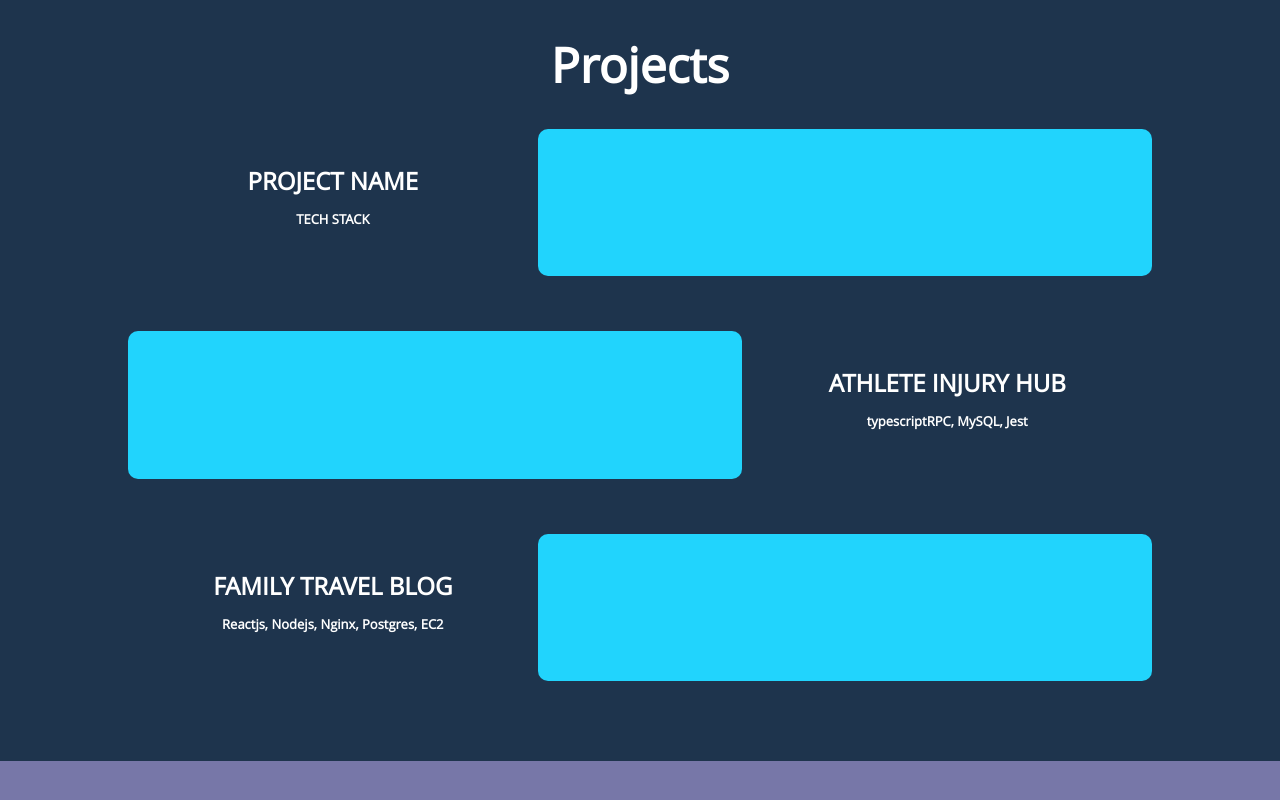
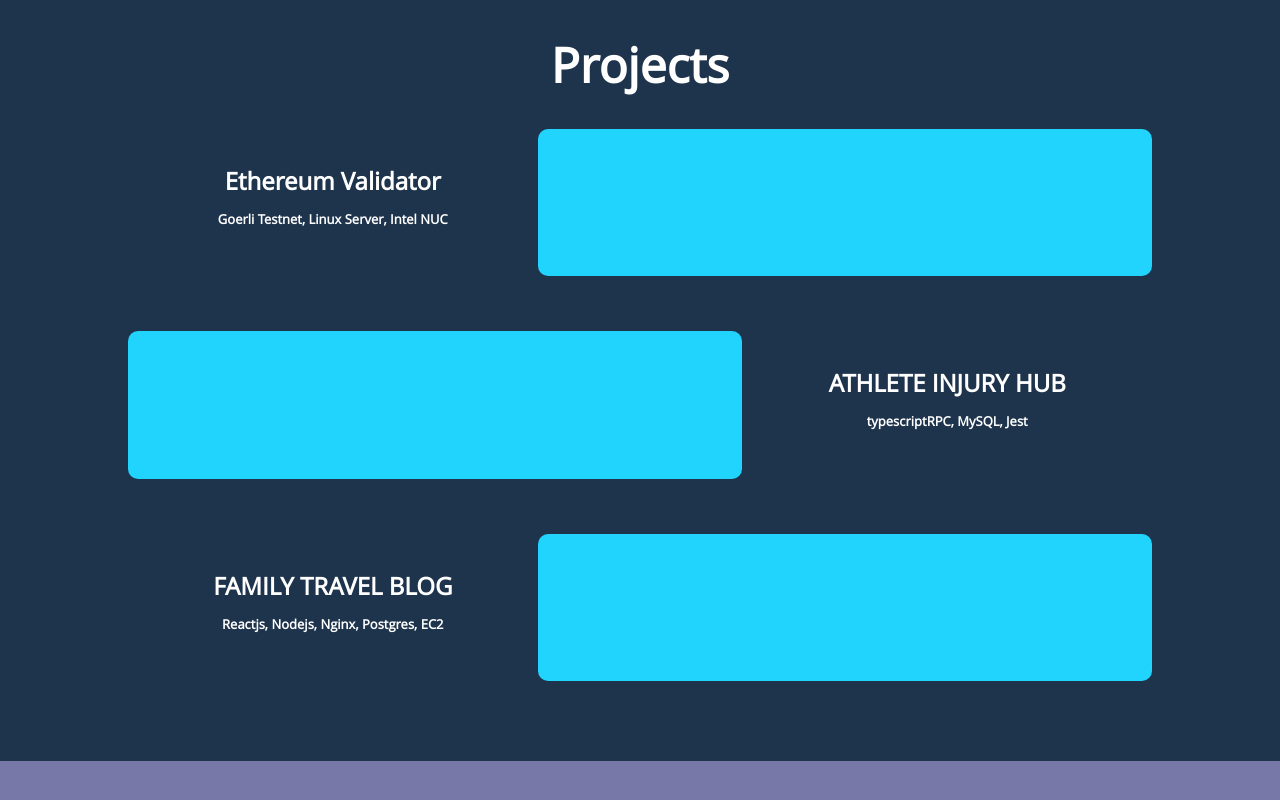
Before and after one commit to cporter1/portfolio-site, a Next.js app: page /sections/Projects in a window 1280 px wide. Built offline with nearby package versions, Linux system fonts and the light colour scheme.

Commit message:
changed details

```diff
--- a/src/pages/components/Navbar.js
+++ b/src/pages/components/Navbar.js
@@ -15,11 +15,11 @@ export default function Navbar() {
               id='about-section'>
                 About Me
             </ScrollToLink></li>
-        <li><ScrollToLink
+        {/* <li><ScrollToLink
               className='scrollto-link'
               id='projects-section'>
                 Projects
-            </ScrollToLink></li>
+            </ScrollToLink></li> */}
         <li><ScrollToLink
               className='scrollto-link'
               id='skills-section'>
--- a/src/pages/index.js
+++ b/src/pages/index.js
@@ -27,7 +27,7 @@ export default function Home() {
 
         <Intro     />
         <AboutMe   />
-        <Projects  />
+        {/* <Projects  /> */}
         <Skills    />
         <ContactMe />
       </main>
--- a/src/pages/sections/Intro.js
+++ b/src/pages/sections/Intro.js
@@ -9,7 +9,7 @@ export default function Intro() {
       <h1>Welcome, my name is Colin Porter.</h1>
       <h2>
         <i className="intro-description">
-          Frontend Software Engineer
+          IT Specialist & Software Engineer
         </i>
       </h2>
 
--- a/src/pages/sections/Projects.js
+++ b/src/pages/sections/Projects.js
@@ -6,8 +6,8 @@ export default function Project() {
             <div className="projects-wrapper">
                 <div className="grid-row">
                     <div className="project-info">
-                        <h2>PROJECT NAME</h2>
-                        <h3>TECH STACK</h3>
+                        <h2>Ethereum Validator</h2>
+                        <h3>Goerli Testnet, Linux Server, Intel NUC</h3>
                     </div>
                     <div className="project-banner-1">
 
```
Also changed, not shown: src/images/resume.jpeg.
